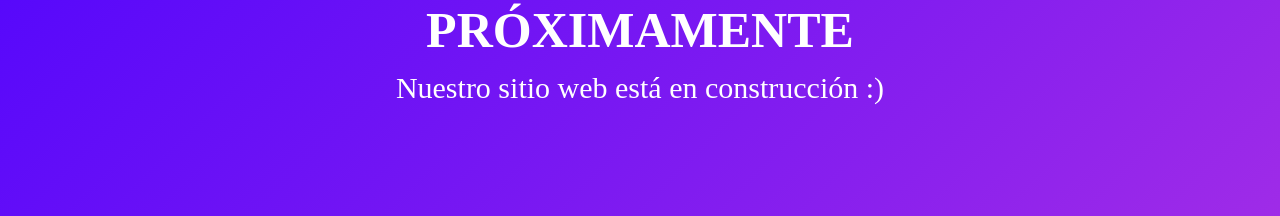
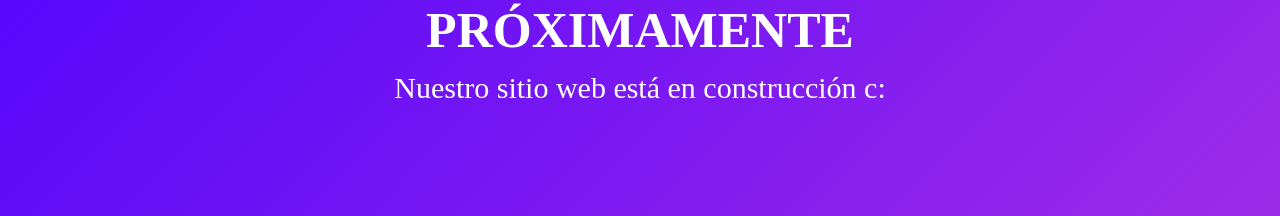
Before and after one commit to escalonaalnatural/deleitelibrewebpage, a plain HTML site: page index.html in a window 1280 px wide. Shown: the part 319-535 px from the top of the page. Drawn offline with Linux system fonts and the light colour scheme; a web font is replaced by a local one.

Commit message:
testing update

```diff
--- a/index.html
+++ b/index.html
@@ -26,7 +26,7 @@
 			</h3>
 
 			<p class="txt-center l1-txt2 p-b-60">
-				Nuestro sitio web está en construcción :)
+				Nuestro sitio web está en construcción c:
 			</p>
 
 		</div>
```
